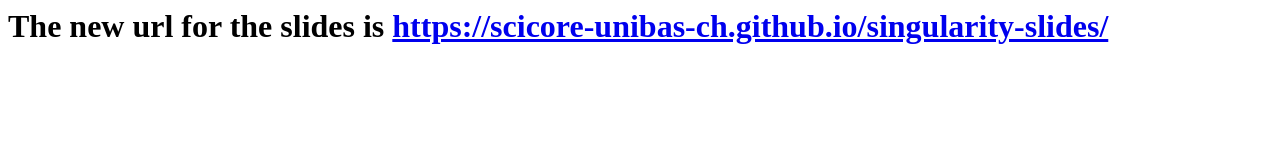
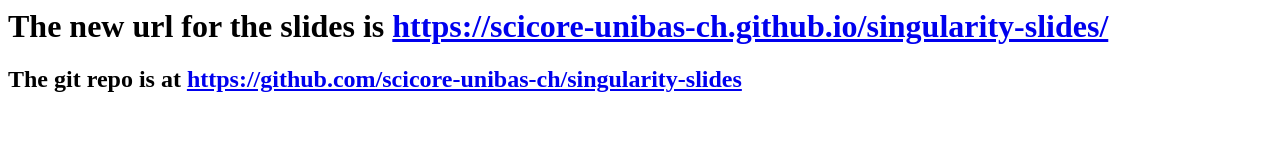
Before and after one commit to pescobar/singularity-slides, a plain HTML site: page index.html in a window 1280 px wide. Drawn offline with Linux system fonts and the light colour scheme.

Commit message:
added the git repo url

```diff
--- a/index.html
+++ b/index.html
@@ -2,4 +2,8 @@
 <H1>
 The new url for the slides is <a href="https://scicore-unibas-ch.github.io/singularity-slides/">https://scicore-unibas-ch.github.io/singularity-slides/</a>
 </H1>
+
+<H2>
+The git repo is at  <a href="https://github.com/scicore-unibas-ch/singularity-slides">https://github.com/scicore-unibas-ch/singularity-slides</a>
+</H2>
 </html>
```
